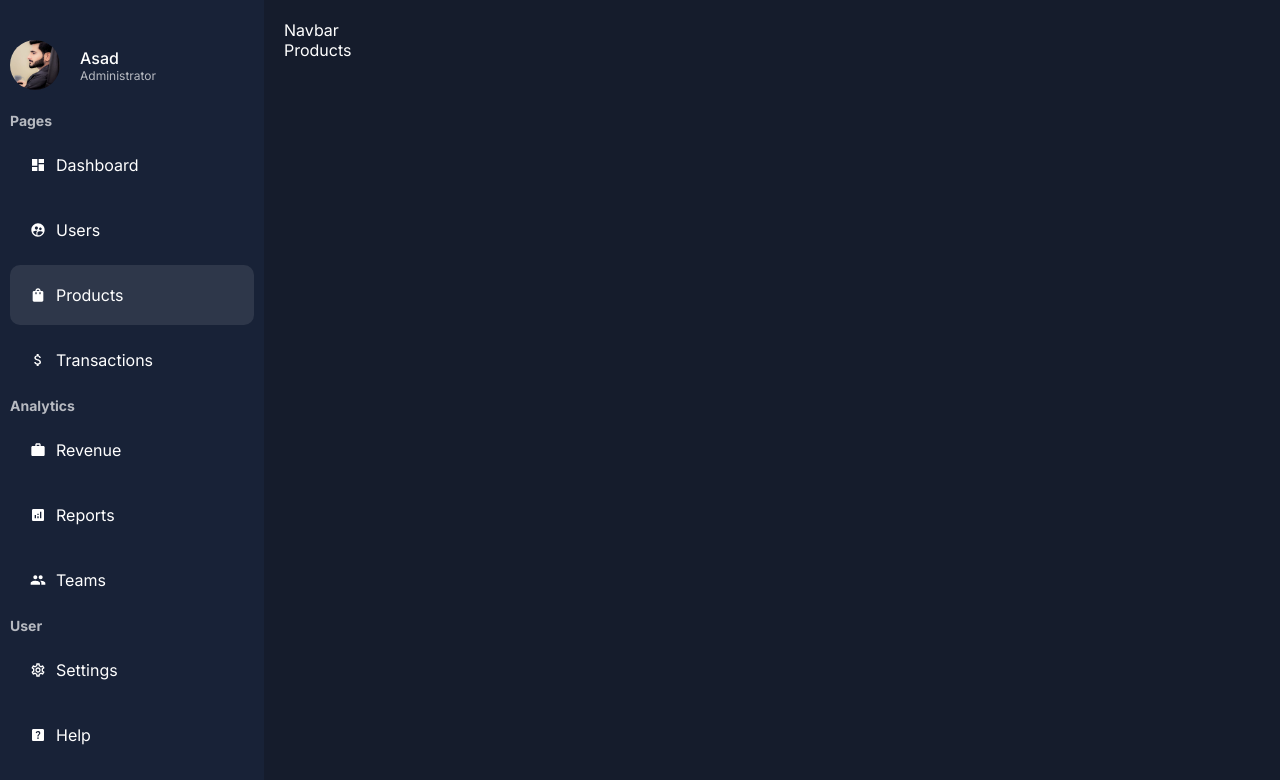
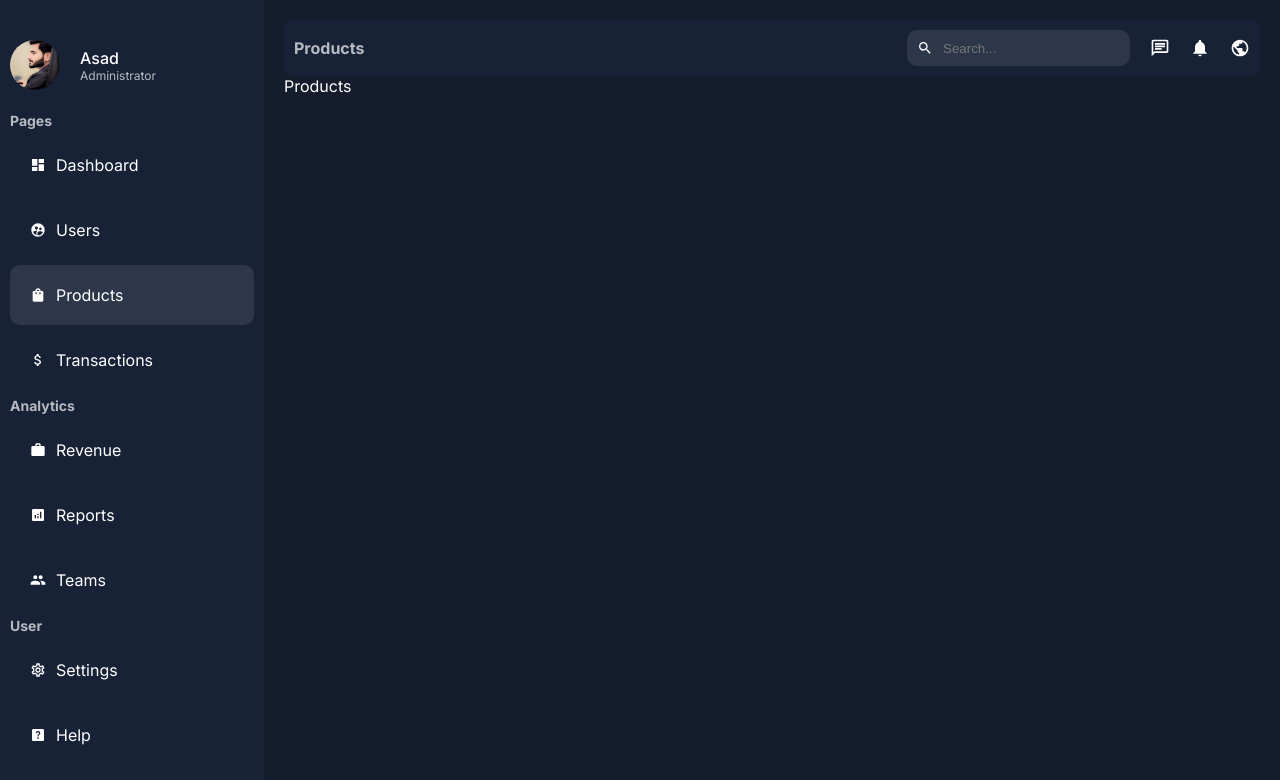
Before and after one commit to Asad-Saeed/Next.js-14-Admin-Dashboard, a Next.js app: page /dashboard/products in a window 1280 px wide. Shown: the top 780 px of the page. Built offline with nearby package versions, Linux system fonts and the light colour scheme.

Commit message:
feat:Navbar Design Add

```diff
--- a/src/app/ui/dashboard/navbar/navbar.jsx
+++ b/src/app/ui/dashboard/navbar/navbar.jsx
@@ -1,9 +1,32 @@
-import React from 'react'
+"use client";
+import { usePathname } from "next/navigation";
+import styles from "./navbar.module.css";
+import {
+  MdNotifications,
+  MdOutlineChat,
+  MdPublic,
+  MdSearch,
+} from "react-icons/md";
 
 const Navbar = () => {
+  const pathname = usePathname();
+
   return (
-    <div>Navbar</div>
-  )
-}
+    <div className={styles.container}>
+      <div className={styles.title}>{pathname.split("/").pop()}</div>
+      <div className={styles.menu}>
+        <div className={styles.search}>
+          <MdSearch />
+          <input type="text" placeholder="Search..." className={styles.input} />
+        </div>
+        <div className={styles.icons}>
+          <MdOutlineChat size={20} />
+          <MdNotifications size={20} />
+          <MdPublic size={20} />
+        </div>
+      </div>
+    </div>
+  );
+};
 
-export default Navbar
+export default Navbar;
--- a/src/app/ui/dashboard/navbar/navbar.module.css
+++ b/src/app/ui/dashboard/navbar/navbar.module.css
@@ -0,0 +1,40 @@
+.container {
+    padding: 10px;
+    border-radius: 10px;
+    background-color: var(--bgSoft);
+    display: flex;
+    align-items: center;
+    justify-content: space-between;
+  }
+
+  .title {
+    color: var(--textSoft);
+    font-weight: bold;
+    text-transform: capitalize;
+  }
+
+  .menu {
+    display: flex;
+    align-items: center;
+    gap: 20px;
+  }
+
+  .search {
+    display: flex;
+    align-items: center;
+    gap: 10px;
+    background-color: #2e374a;
+    padding: 10px;
+    border-radius: 10px;
+  }
+
+  .input {
+    background-color: transparent;
+    border: none !important;
+    color: var(--text);
+  }
+
+  .icons{
+    display: flex;
+    gap: 20px;
+  }
```
